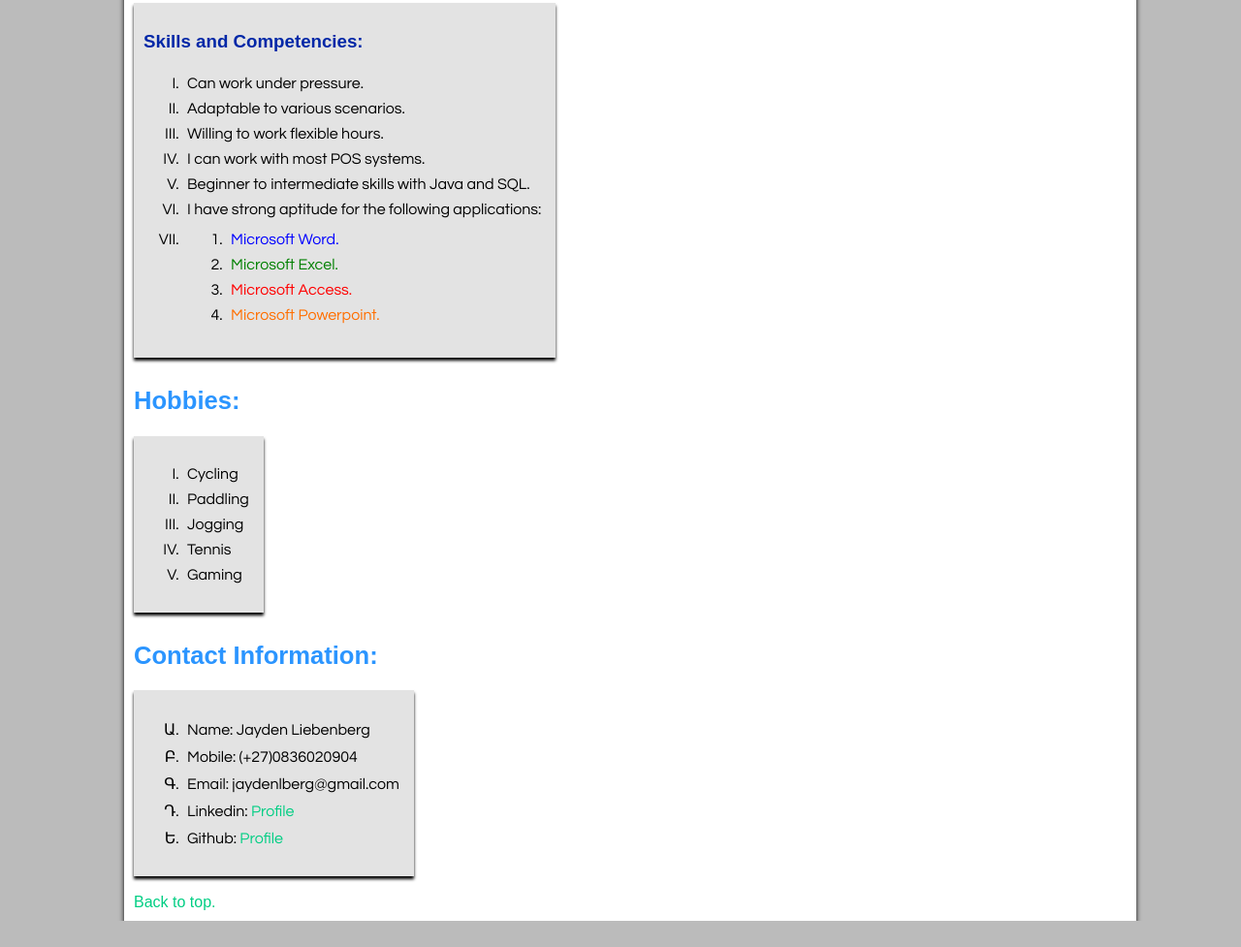
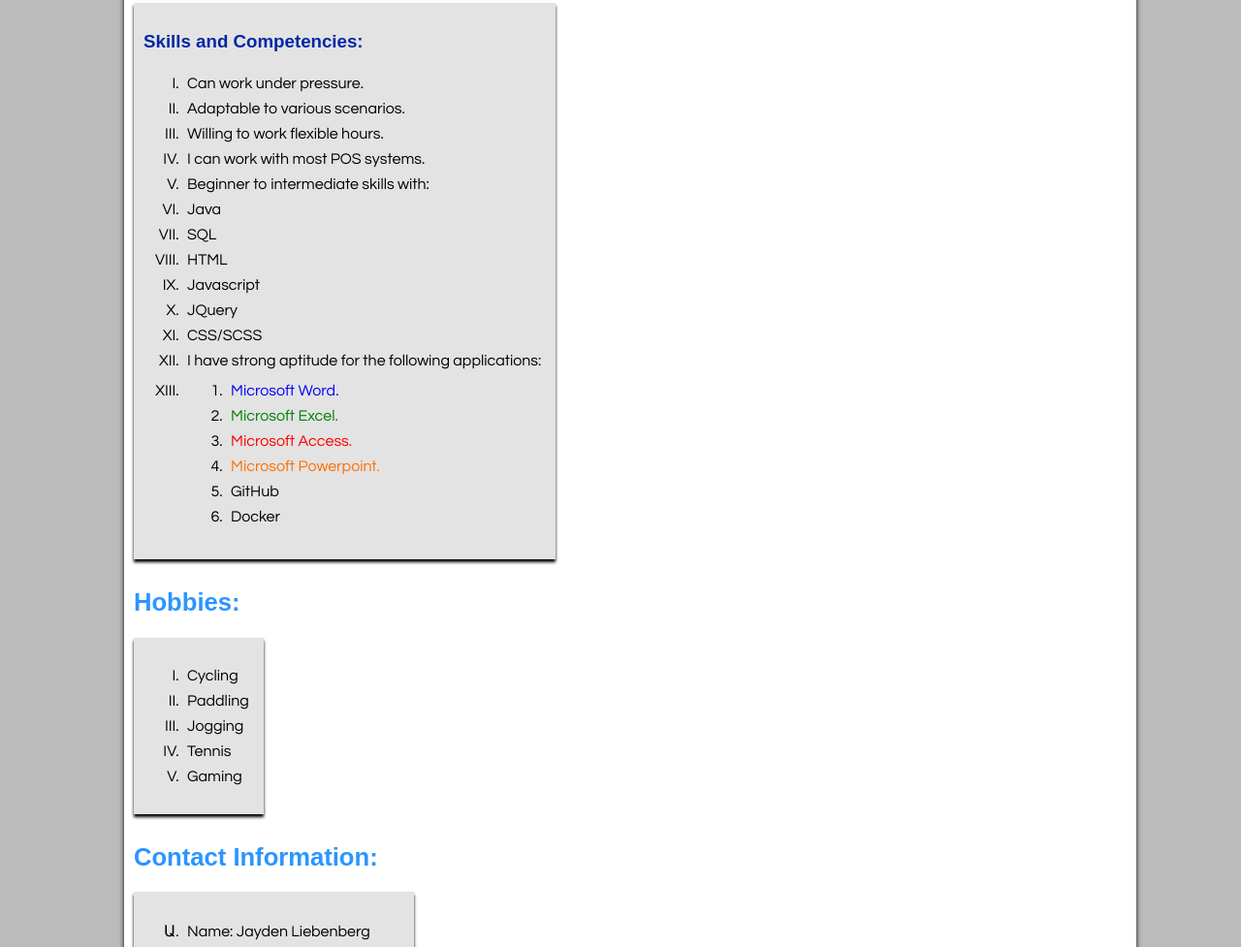
Before and after one commit to Cardinal117/myCv, a plain HTML site: page index.html in a window 1280 px wide. Shown: the part 994-1971 px from the top of the page at 97% size. Before the commit the page ends 1944 px from the top, so only its background shows below. Drawn offline with nearby package versions, Linux system fonts and the light colour scheme.

Commit message:
Update index.html

```diff
--- a/index.html
+++ b/index.html
@@ -79,7 +79,13 @@
       <li>Adaptable to various scenarios.</li>
       <li>Willing to work flexible hours.</li>
       <li>I can work with most POS systems.</li>
-      <li>Beginner to intermediate skills with Java and SQL.</li>
+      <li>Beginner to intermediate skills with:</li>
+      <li>Java</li>
+      <li>SQL</li>
+      <li>HTML</li>
+      <li>Javascript</li>
+      <li>JQuery</li>
+      <li>CSS/SCSS</li>
       <li>I have strong aptitude for the following applications:</li>
       <li>
         <ol>
@@ -87,6 +93,8 @@
         <li><span class="green-text">Microsoft Excel.</span></li>
         <li><span class="red-text">Microsoft Access.</span></li>
         <li><span class="orange-text">Microsoft Powerpoint.</span></li>
+        <li>GitHub</li>
+        <li>Docker</li>
       </ol>
     </li>
     </ul>
```
